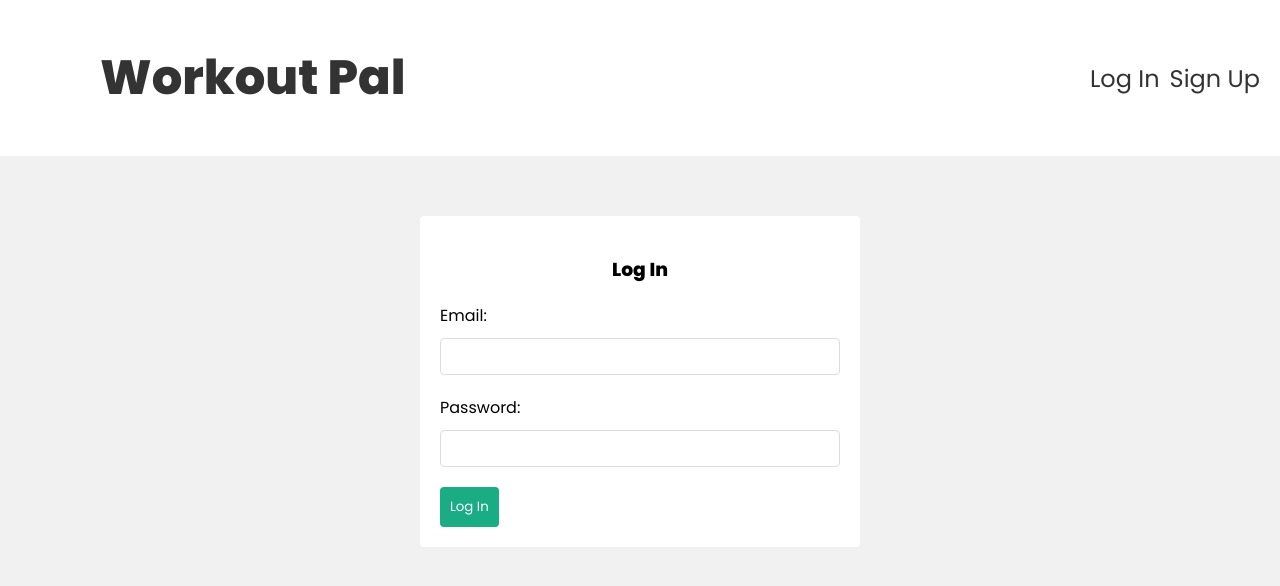
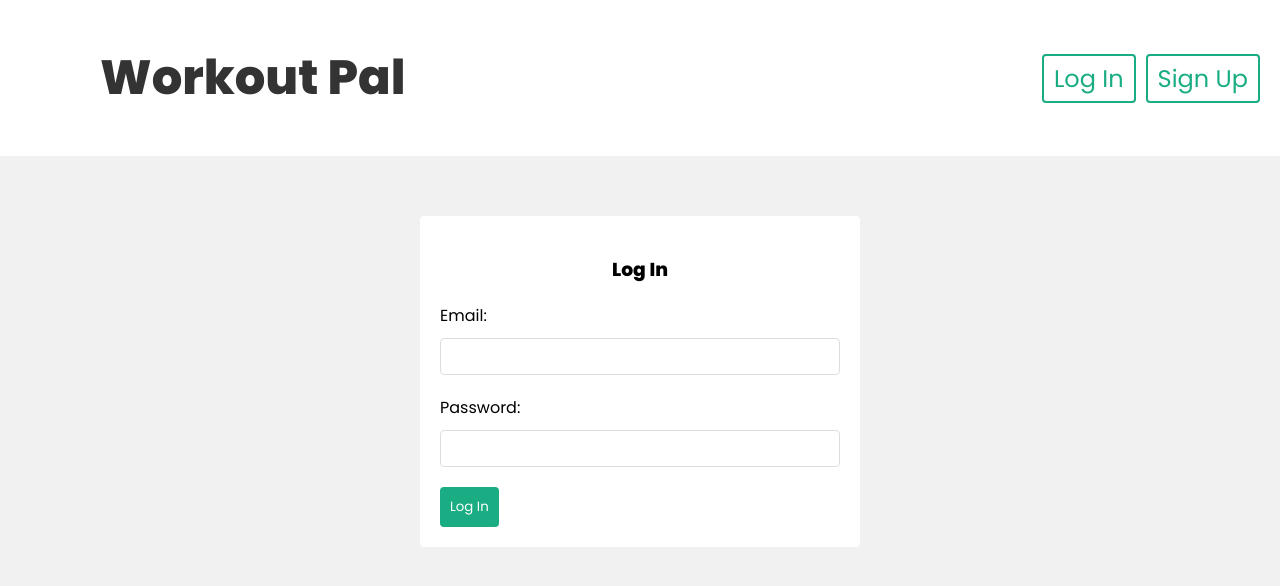
Before and after one commit to tcousik/Workouts, a React (Vite) app in the folder frontend/: page /login in a window 1280 px wide. Shown: the top 586 px of the page. Built offline with nearby package versions, Linux system fonts and the light colour scheme.

Commit message:
navigate

```diff
--- a/frontend/src/App.jsx
+++ b/frontend/src/App.jsx
@@ -1,20 +1,31 @@
-import { BrowserRouter, Routes, Route } from "react-router-dom";
-
+import { BrowserRouter, Routes, Route, Navigate } from "react-router-dom";
+import { useAuthContext } from "./hooks/useAuthContext";
 import Home from "./pages/Home";
 import Navbar from "./components/Navbar";
 import Login from "./pages/Login";
 import Signup from "./pages/Signup";
 
 function App() {
+  const { user } = useAuthContext();
+
   return (
     <div className="App">
       <BrowserRouter>
         <Navbar />
         <div className="pages">
           <Routes>
-            <Route path="/" element={<Home />} />
-            <Route path="/login" element={<Login />} />
-            <Route path="/signup" element={<Signup />} />
+            <Route
+              path="/"
+              element={user ? <Home /> : <Navigate to="login" />}
+            />
+            <Route
+              path="/login"
+              element={!user ? <Login /> : <Navigate to="/" />}
+            />
+            <Route
+              path="/signup"
+              element={!user ? <Signup /> : <Navigate to="/" />}
+            />
           </Routes>
         </div>
       </BrowserRouter>
--- a/frontend/src/components/Navbar.jsx
+++ b/frontend/src/components/Navbar.jsx
@@ -24,8 +24,12 @@ const Navbar = () => {
         )}
         {!user && (
           <div>
-            <Link to="/login">Log In</Link>
-            <Link to="/signup">Sign Up</Link>
+            <Link className="butn" to="/login">
+              Log In
+            </Link>
+            <Link className="butn" to="/signup">
+              Sign Up
+            </Link>
           </div>
         )}
       </nav>
--- a/frontend/src/index.css
+++ b/frontend/src/index.css
@@ -1,7 +1,7 @@
-/* google font */
+/* Google font */
 @import url("https://fonts.googleapis.com/css2?family=Poppins:wght@300;400;500;600;800&family=VT323&display=swap");
 
-/* layout */
+/* Layout */
 :root {
   --primary: #1aac83;
   --error: #e7195a;
@@ -36,7 +36,7 @@ header h1 {
   margin: 0 auto;
 }
 
-/* homepage */
+/* Home page */
 .home {
   display: grid;
   grid-template-columns: 2.5fr 1fr;
@@ -76,7 +76,7 @@ header h1 {
   margin-left: 10px;
 }
 
-/* new workout form */
+/* Workout forms */
 label,
 input {
   display: block;
@@ -111,7 +111,7 @@ input.error {
   border: 3px solid var(--error);
 }
 
-/* navbar */
+/* Navbar */
 nav {
   display: flex;
   align-items: center;
@@ -121,15 +121,28 @@ nav a {
 }
 nav button {
   background: #fff;
+  color: red;
+  border: 2px solid red;
+  padding: 6px 10px;
+  border-radius: 4px;
+  font-family: "Poppins";
+  cursor: pointer;
+  font-size: 1.5em;
+  margin-left: 10px;
+}
+
+.butn {
+  background: #fff;
   color: var(--primary);
   border: 2px solid var(--primary);
   padding: 6px 10px;
   border-radius: 4px;
   font-family: "Poppins";
   cursor: pointer;
-  font-size: 1em;
+  font-size: 1.5em;
 }
-/* auth forms */
+
+/* Auth forms */
 form.signup,
 form.login {
   max-width: 400px;
```
